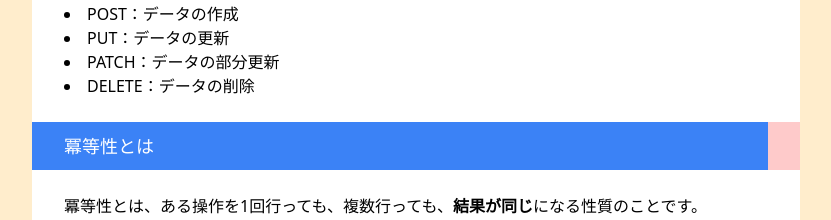
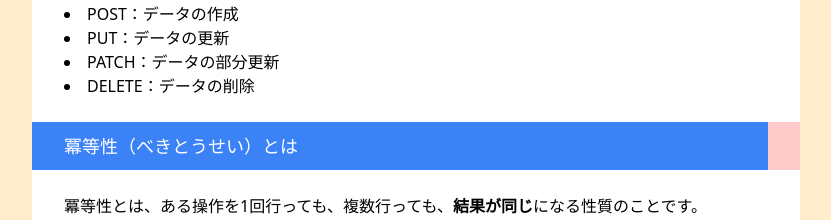
Before and after one commit to AoSato531/satoao-weblog, a Next.js app: page /tech/4 in a window 1280 px wide. Shown: the part 980-1200 px from the top of the page, without its empty margins (224-1055 px from the left). Built offline with nearby package versions, Linux system fonts and the light colour scheme.

Commit message:
冪等性の読み方を追加

```diff
--- a/src/pages/tech/4.tsx
+++ b/src/pages/tech/4.tsx
@@ -40,7 +40,7 @@ export default function Page() {
         <li>DELETE：データの削除</li>
       </ul>
       <br/>
-      <SectionBlock sectionText="冪等性とは" />
+      <SectionBlock sectionText="冪等性（べきとうせい）とは" />
       冪等性とは、ある操作を1回行っても、複数行っても、<b>結果が同じ</b>になる性質のことです。<br/>
       <br/>
       エンジニア以外の方にはあまり聴き馴染みのない言葉かもしれません。<br/>
```
